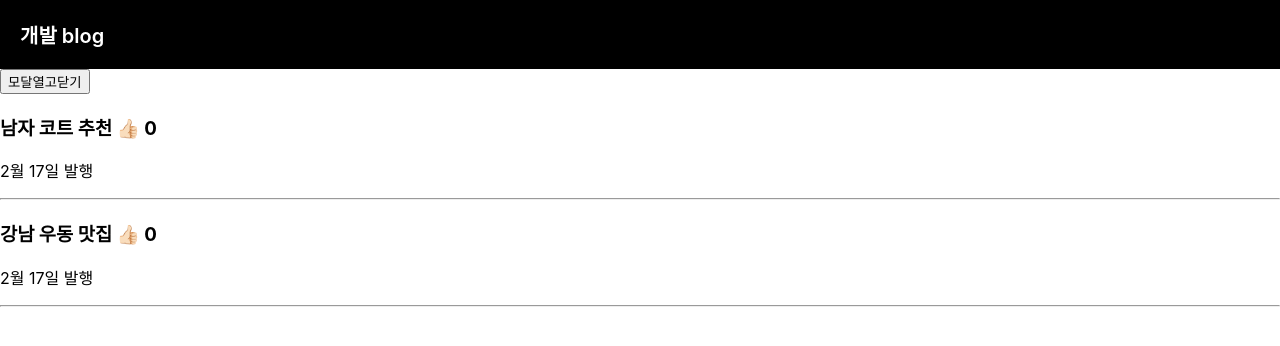
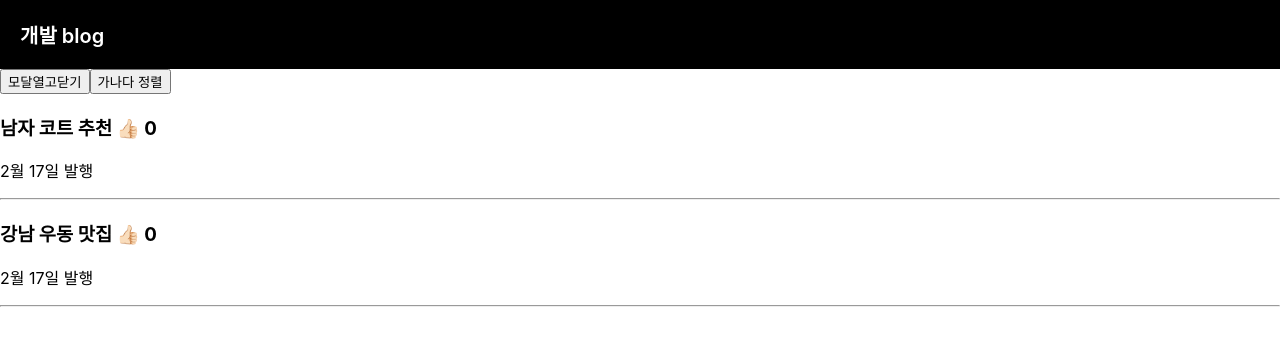
Before and after one commit to YusunPark/Apple, a React (Create React App) app in the folder blog/: page / in a window 1280 px wide. Shown: the top 346 px of the page. Built offline with nearby package versions, Linux system fonts and the light colour scheme.

Commit message:
Add sort title

```diff
--- a/blog/src/App.js
+++ b/blog/src/App.js
@@ -14,12 +14,19 @@ function App(){
     setNum( newArray );
   }
 
+  function sortTile() {
+    var newArray = [...title];
+    newArray = newArray.sort();
+    setTitle(newArray)
+  }
+
   return (
     <div className="App">
       <div className="black-nav">
         <div>개발 blog</div>
       </div>
       <button onClick={ ()=>{ changeModal(!modal) } }>모달열고닫기</button>
+      <button onClick={ ()=>{ sortTile() } }>가나다 정렬</button>
 
       {
         index.map(function(a) {
```
